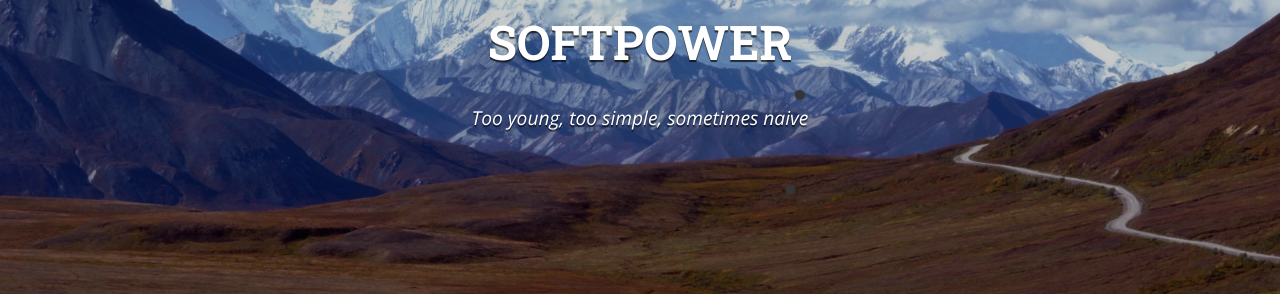
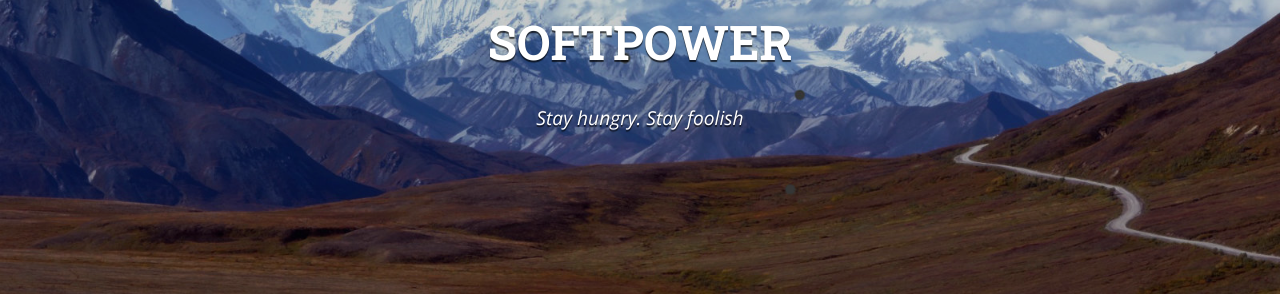
Before and after one commit to SOFTPOWER1991/SOFTPOWER1991.github.io, a Jekyll site: the page built from index.html, in a window 1280 px wide and 1400 px high. Shown: the part 209-509 px from the top of the window. Built offline with Jekyll 4.4.1, drawn with Linux system fonts in a browser that asks for light colours; nearby versions of some CDN libraries; the list of posts is cut into pages by our own code; a style sheet for code colours, icons or effects is not loaded; some of the changed text lies outside the part shown.

Commit message:
modify subtitle

```diff
--- a/_config.yml
+++ b/_config.yml
@@ -10,11 +10,11 @@ exclude:
 
 # Site settings
 title: SOFTPOWER
-subtitle: "Too young, too simple, sometimes naive"
+subtitle: "Stay hungry. Stay foolish"
 email: zhanggengdyx#163.com
 name: zhanggeng
 description: >
-  Too young, too simple, sometimes naive.
+  Stay hungry. Stay foolish
 # Base URL of site (i.e. /blog). It should always start with a slash,
 # and never end with a slash. Set it to a blank value if hosting at the
 # root of your server.
```
